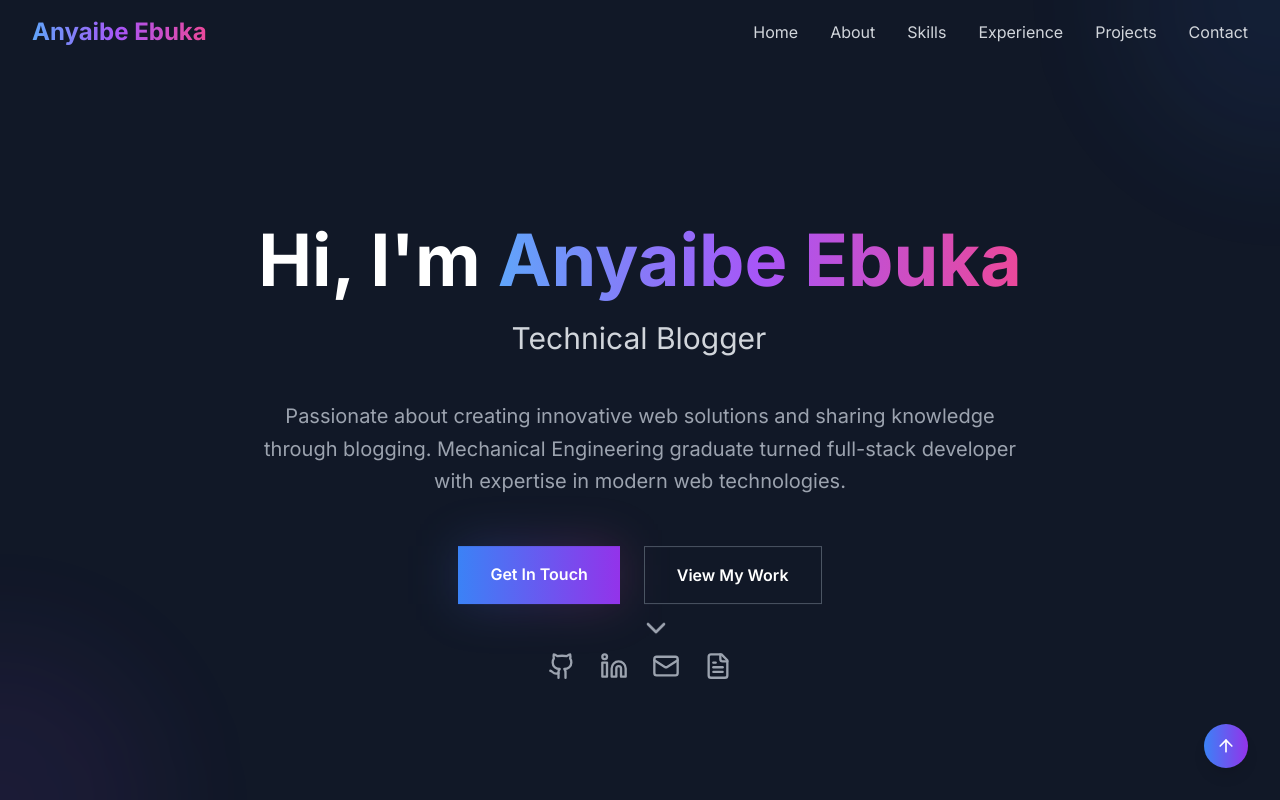
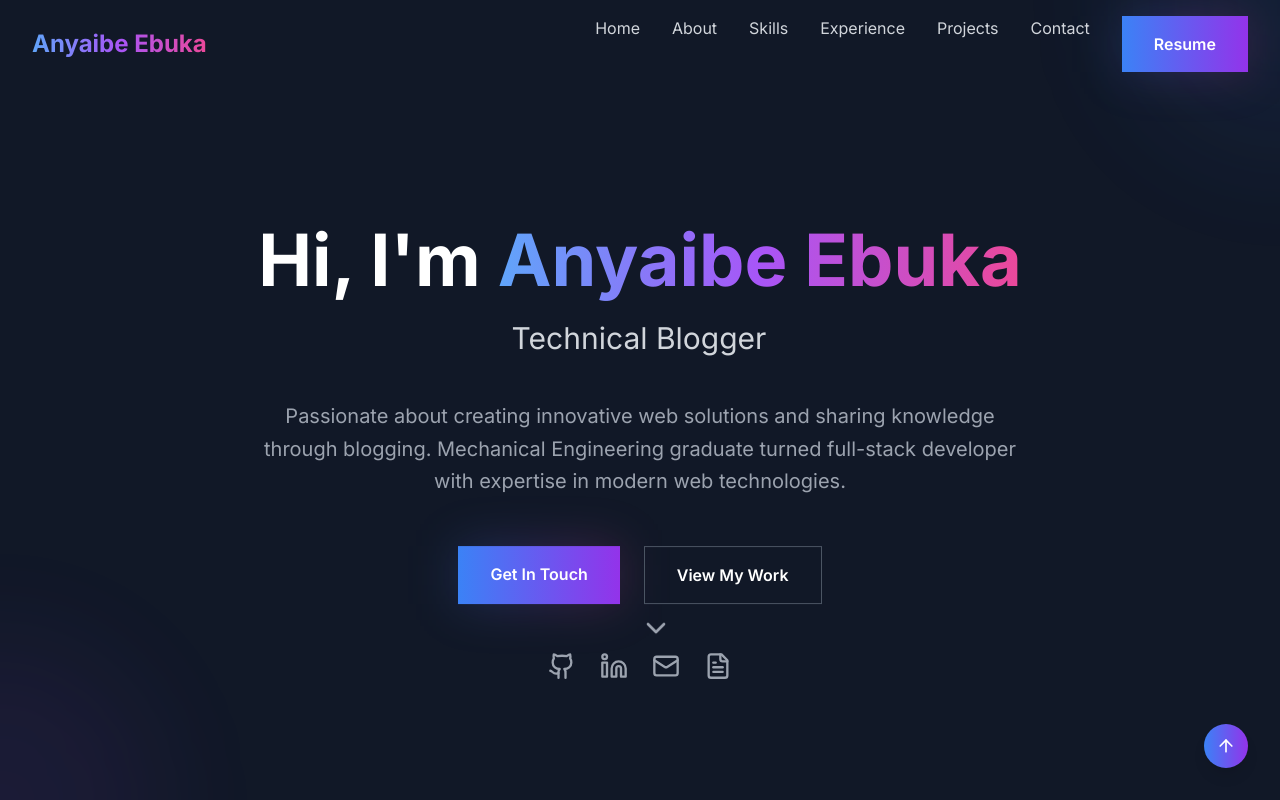
Before and after one commit to Stephenpop/anyaibe_ebuka, a Next.js app: page / in a window 1280 px wide. Shown: the top 800 px of the page. Built offline with nearby package versions, Linux system fonts and the light colour scheme; what path would draw is missing.

Commit message:
Navigation.tsx

```diff
--- a/app/components/Navigation.tsx
+++ b/app/components/Navigation.tsx
@@ -22,6 +22,7 @@ export default function Navigation() {
     { href: "#experience", label: "Experience" },
     { href: "#projects", label: "Projects" },
     { href: "#contact", label: "Contact" },
+    { href: "/resume.pdf", label: "Resume", target: "_blank", className: "glow-effect bg-gradient-to-r from-blue-500 to-purple-600 text-white px-8 py-4 rounded-lg font-semibold hover:scale-105 transition-all duration-300" },
   ]
 
   return (
@@ -40,7 +41,8 @@ export default function Navigation() {
               <a
                 key={item.href}
                 href={item.href}
-                className="text-gray-300 hover:text-white transition-colors duration-300 hover:scale-105"
+                className={`text-gray-300 hover:text-white transition-colors duration-300 hover:scale-105 ${item.className || ""}`}
+                {...(item.target && { target: item.target, rel: "noopener noreferrer" })}
               >
                 {item.label}
               </a>
@@ -60,8 +62,9 @@ export default function Navigation() {
               <a
                 key={item.href}
                 href={item.href}
-                className="block py-2 text-gray-300 hover:text-white transition-colors"
+                className={`block py-2 text-gray-300 hover:text-white transition-colors ${item.className || "px-4"}`}
                 onClick={() => setIsOpen(false)}
+                {...(item.target && { target: item.target, rel: "noopener noreferrer" })}
               >
                 {item.label}
               </a>
```
